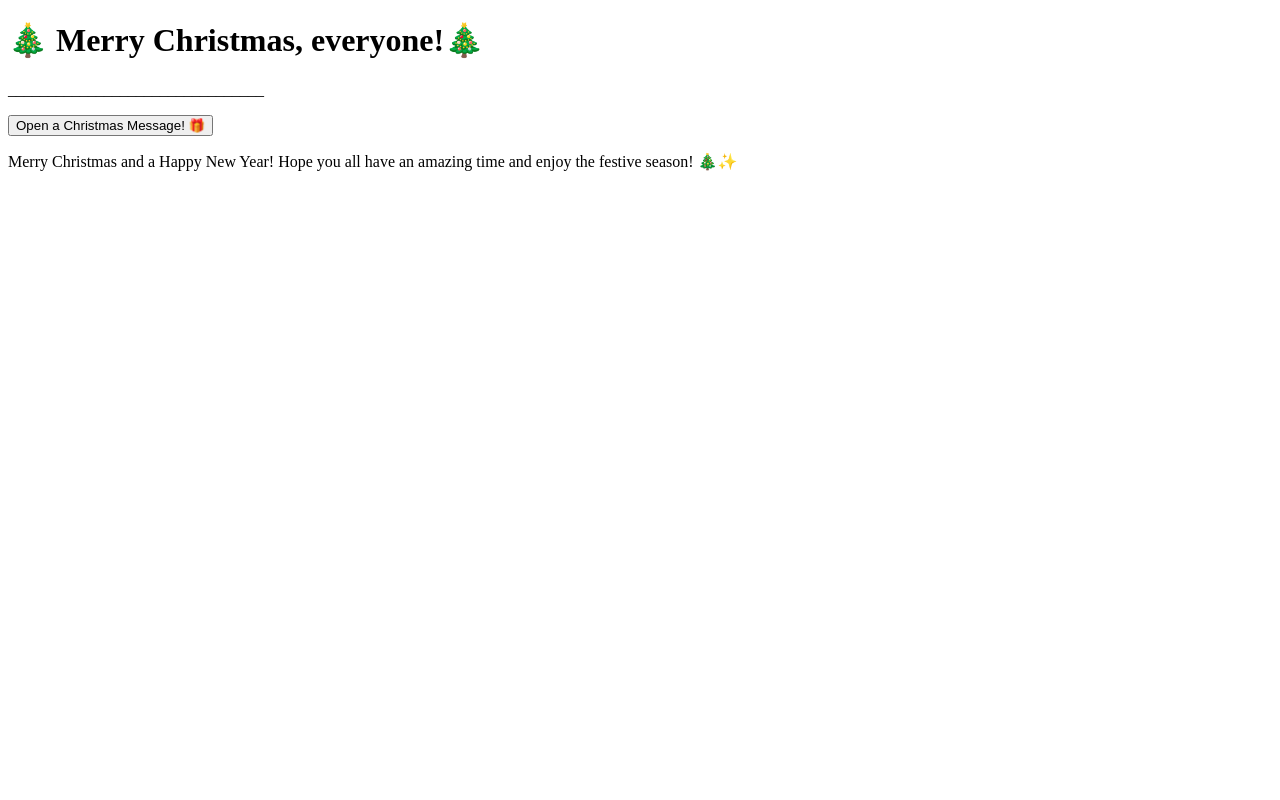
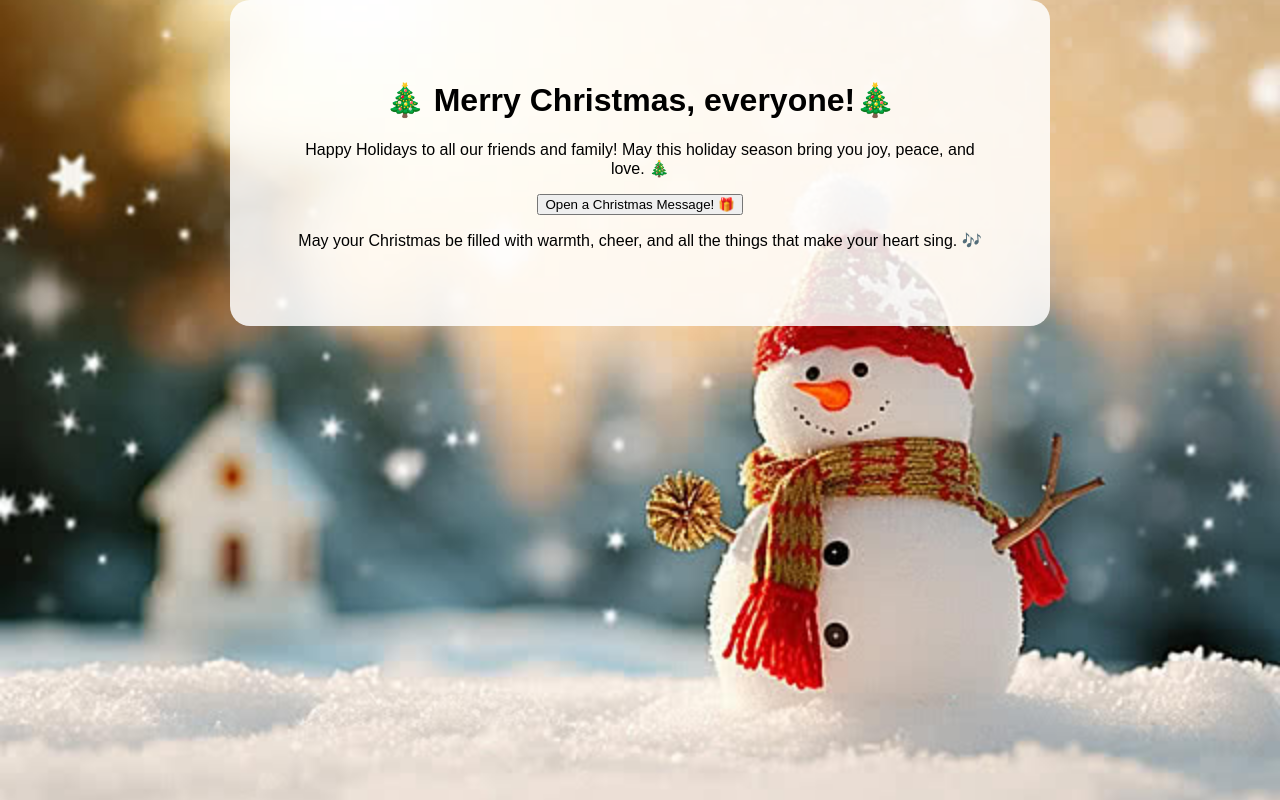
Before and after one commit to Paijisan/christmas-page, a plain HTML site: page index.html in a window 1280 px wide. Drawn offline with Linux system fonts and the light colour scheme.

Commit message:
adding javascript elements

```diff
--- a/index.html
+++ b/index.html
@@ -3,7 +3,7 @@
 <head>
     <meta charset="UTF-8">
     <title>Christmas page</title>
-    <link rel="stylesheet" href="__________">
+    <link rel="stylesheet" href="style.css">
 </head>
 <body>
 
@@ -11,7 +11,7 @@
         <h1>🎄 Merry Christmas, everyone!🎄</h1>
 
         <p class="subtitle">
-            ________________________________
+            Happy Holidays to all our friends and family! May this holiday season bring you joy, peace, and love. 🎄
         </p>
 
         <button id="revealBtn">
@@ -19,10 +19,10 @@
         </button>
 
         <p id="hiddenMessage">
-            Merry Christmas and a Happy New Year! Hope you all have an amazing time and enjoy the festive season! 🎄✨
+            May your Christmas be filled with warmth, cheer, and all the things that make your heart sing.  🎶
         </p>
     </div>
 
-    <script src="__________"></script>
+    <script src="script.js"></script>
 </body>
 </html>
--- a/style.css
+++ b/style.css
@@ -0,0 +1,26 @@
+body{
+    margin: 0;
+    min-height: 100vh;
+
+    background-image: url(snowman.jpg);
+    background-size: cover;
+    background-position: center;
+    background-repeat: no-repeat;
+
+
+    font-family: Arial, sans-serif;
+}
+
+.container{
+    background-color: rgba(255, 255, 255, 0.85);
+    max-width: 700px;
+    margin: 0 auto;
+    padding: 60px;
+    border-radius: 20px;
+    text-align: center;
+
+}
+
+#hiddenmessage{
+
+}
```
Also changed, not shown: snowman.jpg (added).
